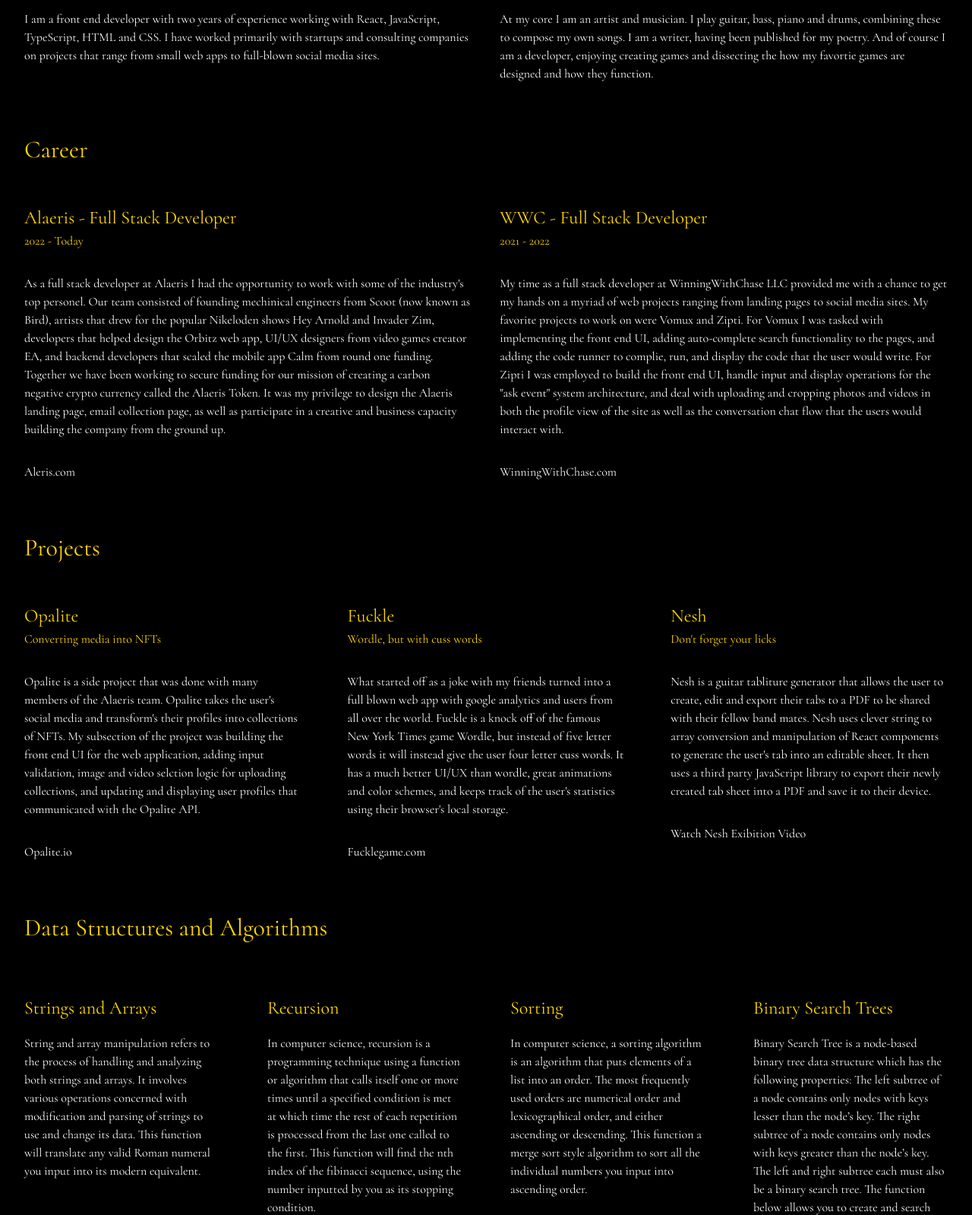
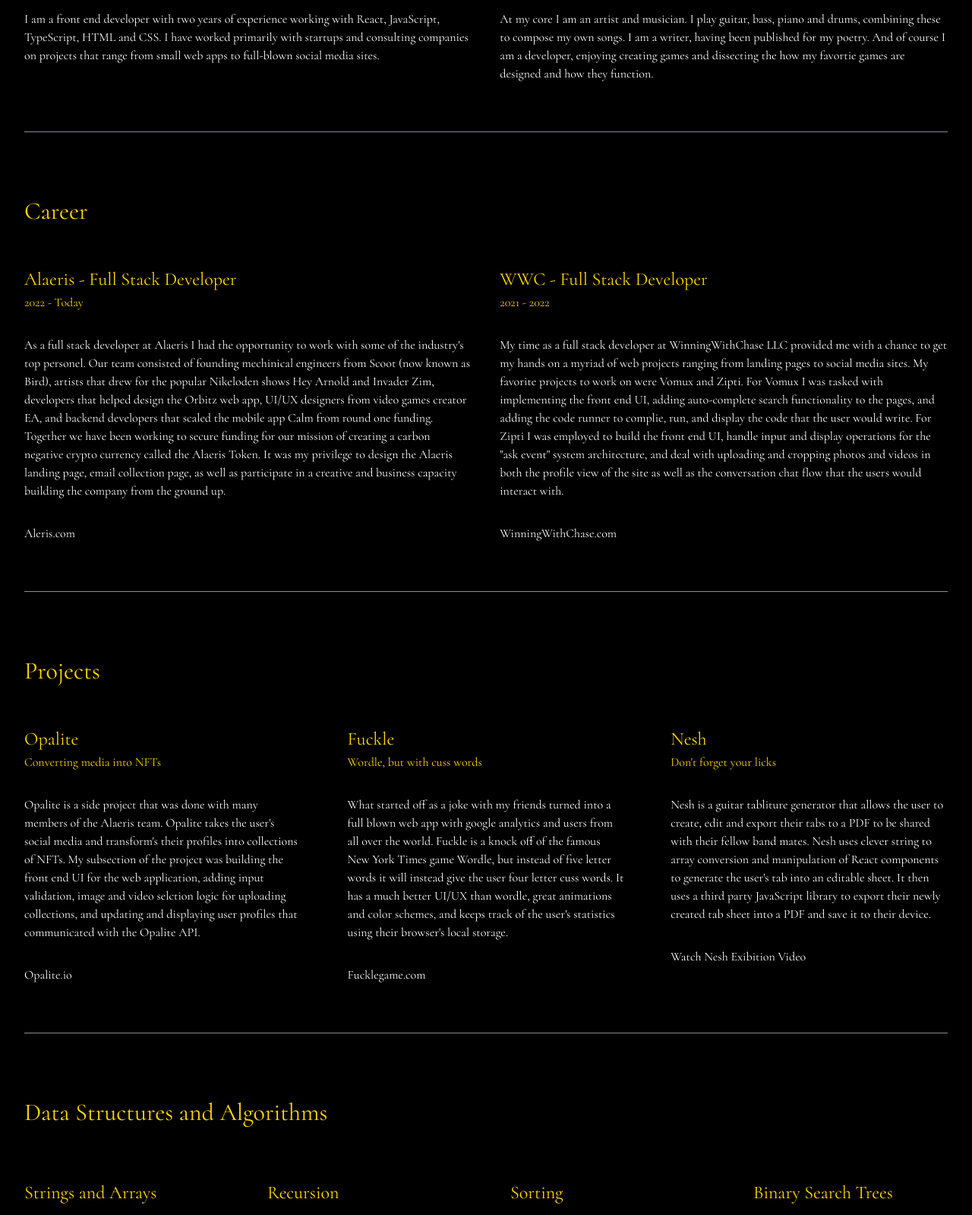
Before and after one commit to SeanLaTour/mysite, a Gatsby site: page / in a window 1280 px wide. Shown: the part 999-2598 px from the top of the page at 76% size. Built offline with nearby package versions, Linux system fonts and the light colour scheme; Gatsby itself is replaced by a stand-in of ours.

Commit message:
added break lines

```diff
--- a/src/components/home.tsx
+++ b/src/components/home.tsx
@@ -1,4 +1,4 @@
-import { Box, Button, Image, Input, Text } from "@chakra-ui/react"
+import { Box, Button, Divider, Image, Input, Text } from "@chakra-ui/react"
 import React from "react"
 import { useState } from "react"
 import { fib, mergeSort, romanToInt, BST } from "./shared/functions"
@@ -127,8 +127,16 @@
           </Box>
         </Box>
         <Box width={"100%"} backgroundColor={"black"}>
+          <Box
+            display={"flex"}
+            padding="2rem"
+            justifyContent="center"
+            width={"100vw"}
+          >
+            <Divider marginTop={"2rem"} color="white" />
+          </Box>
           <Text
-            marginTop={{ base: "2rem", md: "2rem" }}
+            marginTop={{ base: "1rem", md: "1rem" }}
             padding="2rem"
             fontFamily={"Cormorant"}
             fontSize={"2rem"}
@@ -137,6 +145,7 @@
             Career
           </Text>
         </Box>
+
         <Box
           backgroundColor={"black"}
           width={"100%"}
@@ -231,8 +240,16 @@
           </Box>
         </Box>
         <Box width={"100%"} backgroundColor={"black"}>
+          <Box
+            display={"flex"}
+            padding="2rem"
+            justifyContent="center"
+            width={"100vw"}
+          >
+            <Divider marginTop={"2rem"} color="white" />
+          </Box>
           <Text
-            marginTop={{ base: "2rem", md: "2rem" }}
+            marginTop={{ base: "1rem", md: "1rem" }}
             padding="2rem"
             fontFamily={"Cormorant"}
             fontSize={"2rem"}
@@ -362,8 +379,16 @@
         </Box>
 
         <Box width={"100%"} backgroundColor={"black"}>
+          <Box
+            display={"flex"}
+            padding="2rem"
+            justifyContent="center"
+            width={"100vw"}
+          >
+            <Divider marginTop={"2rem"} color="white" />
+          </Box>
           <Text
-            marginTop={{ base: "2rem", md: "2rem" }}
+            marginTop={{ base: "1rem", md: "1rem" }}
             padding="2rem"
             fontFamily={"Cormorant"}
             fontSize={"2rem"}
```
